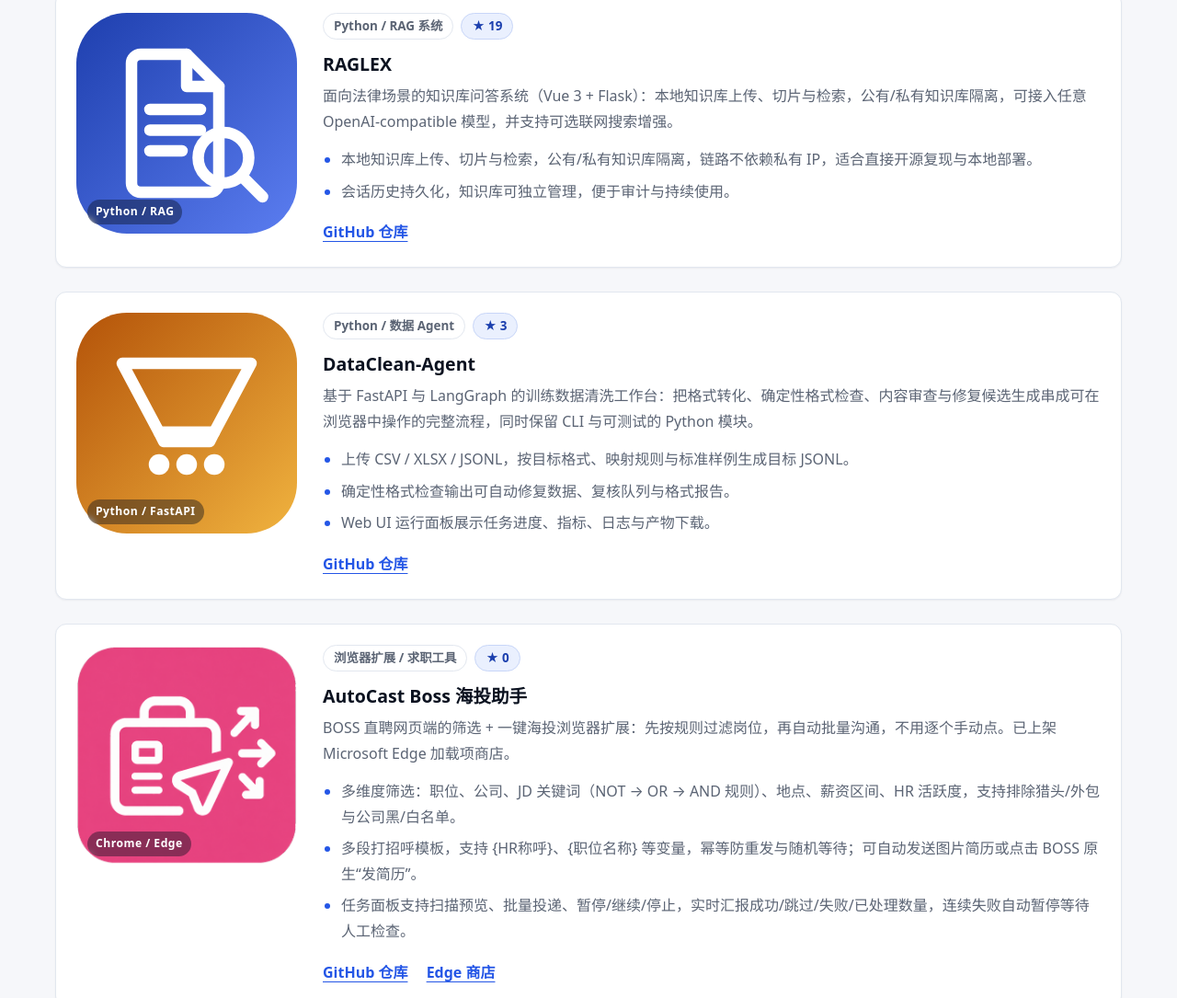
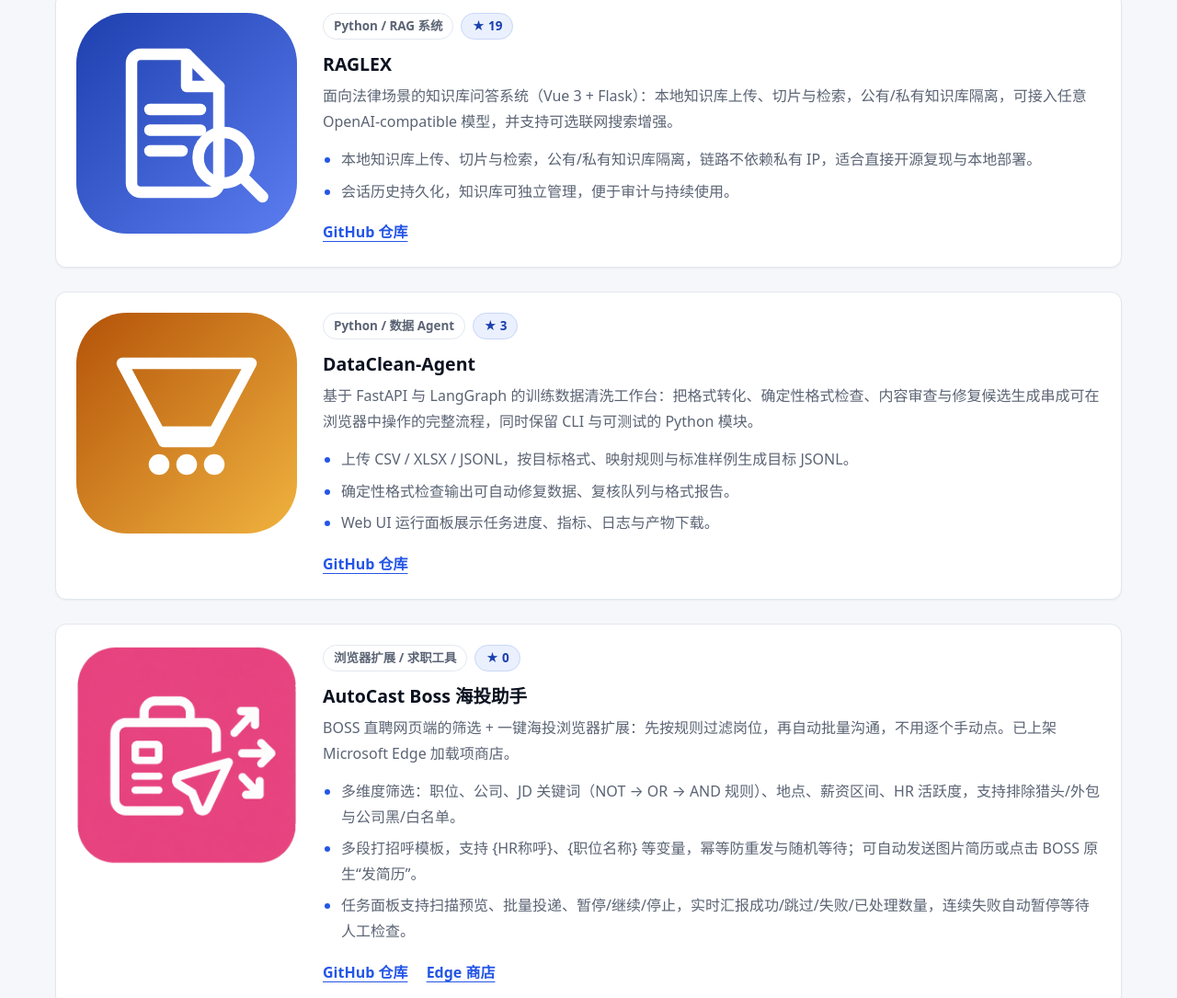
Before and after one commit to gstranded/gstranded.github.io, a plain HTML site: page index.html in a window 1280 px wide. Shown: the part 3322-4407 px from the top of the page at 92% size. Drawn offline with Linux system fonts and the light colour scheme; no server answers.

Commit message:
Remove tech-stack labels from project covers

```diff
--- a/index.html
+++ b/index.html
@@ -339,7 +339,6 @@
           <article class="project-entry" data-repo="RAGLEX" data-stars="19">
             <div class="project-cover">
               <img src="./assets/projects/raglex-logo.svg" alt="RAGLEX logo" />
-              <span class="project-lang" data-en="Python / RAG">Python / RAG</span>
             </div>
             <div class="entry-body">
               <p class="entry-meta">
@@ -373,7 +372,6 @@
           <article class="project-entry" data-repo="DataClean-Agent" data-stars="3">
             <div class="project-cover">
               <img src="./assets/projects/dataclean-agent-logo.svg" alt="DataClean-Agent logo" />
-              <span class="project-lang" data-en="Python / FastAPI">Python / FastAPI</span>
             </div>
             <div class="entry-body">
               <p class="entry-meta">
@@ -412,7 +410,6 @@
           <article class="project-entry" data-repo="autocast-boss-assistant" data-stars="0">
             <div class="project-cover">
               <img src="./assets/projects/boss-assistant-logo.png" alt="AutoCast Boss 海投助手 logo" />
-              <span class="project-lang" data-en="Chrome / Edge">Chrome / Edge</span>
             </div>
             <div class="entry-body">
               <p class="entry-meta">
--- a/styles.css
+++ b/styles.css
@@ -681,21 +681,6 @@ figcaption {
   object-fit: cover;
 }
 
-.project-lang {
-  position: absolute;
-  left: 12px;
-  bottom: 10px;
-  padding: 3px 9px;
-  border-radius: 999px;
-  background: rgba(11, 18, 32, 0.42);
-  color: #fff;
-  font-size: 0.76rem;
-  font-weight: 800;
-  letter-spacing: 0.04em;
-  backdrop-filter: blur(3px);
-  -webkit-backdrop-filter: blur(3px);
-}
-
 .project-entry h3 a {
   color: var(--ink);
   text-decoration: none;
```
